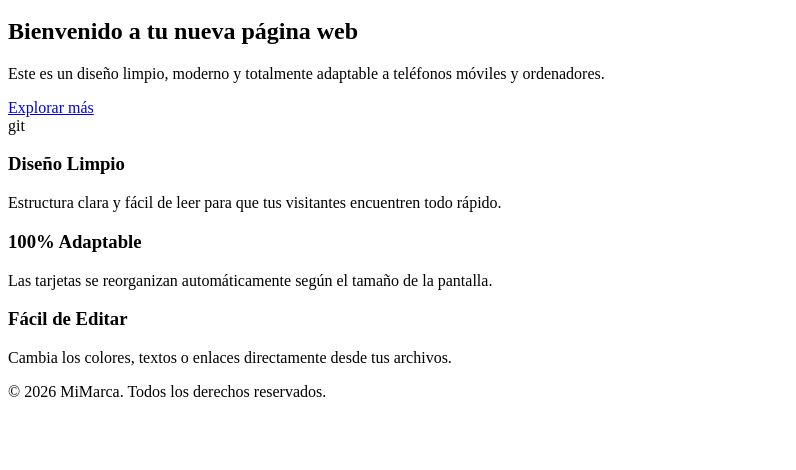
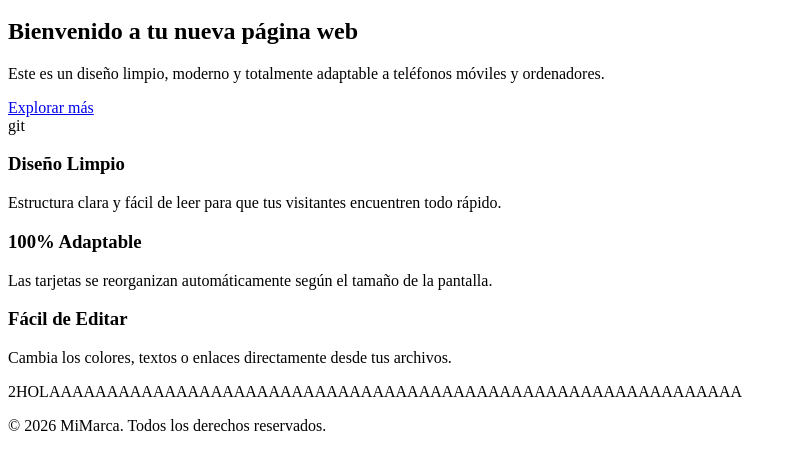
Before and after one commit to cricri256/gitvaleriacristina, a plain HTML site: page index.html in a window 1280 px wide. Shown: the part 100-570 px from the top of the page, without its empty margins (0-796 px from the left). Drawn offline with Linux system fonts and the light colour scheme.

Commit message:
parrafo extra vale

```diff
--- a/index.html
+++ b/index.html
@@ -40,6 +40,10 @@
         <p>Cambia los colores, textos o enlaces directamente desde tus archivos.</p>
       </div>
     </div>
+
+    <p>2HOLAAAAAAAAAAAAAAAAAAAAAAAAAAAAAAAAAAAAAAAAAAAAAAAAAAAAAAAAAAAA</p>
+
+
   </main>
 
   <!-- Pie de página -->
```
